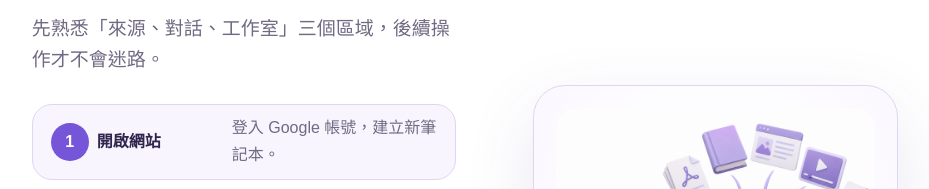
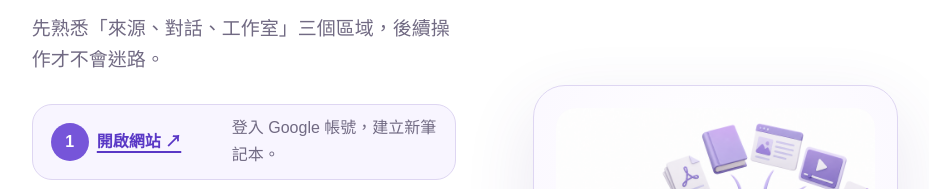
Before and after one commit to cew123452000-Abby/notebooklm-teacher-workshop, a plain HTML site: page index.html in a window 1280 px wide. Shown: the part 1746-1935 px from the top of the page, without its empty margins (305-1234 px from the left). Drawn offline with Linux system fonts and the light colour scheme.

Commit message:
連結單元一至 NotebookLM

```diff
--- a/index.html
+++ b/index.html
@@ -89,7 +89,7 @@
         <h2>建立第一本教學筆記本</h2>
         <p class="lead">先熟悉「來源、對話、工作室」三個區域，後續操作才不會迷路。</p>
         <ol class="steps">
-          <li><b>開啟網站</b><span>登入 Google 帳號，建立新筆記本。</span></li>
+          <li><a class="step-link" href="https://notebooklm.google.com/" target="_blank" rel="noopener noreferrer" aria-label="在新分頁開啟 NotebookLM 網站">開啟網站 ↗</a><span>登入 Google 帳號，建立新筆記本。</span></li>
           <li><b>命名筆記本</b><span>輸入「五年級綜合活動－情緒覺察與同理」。</span></li>
           <li><b>辨識三區</b><span>來源用來選教材；對話用來提問；工作室用來產生成果。</span></li>
         </ol>
--- a/styles.css
+++ b/styles.css
@@ -92,6 +92,8 @@ main { margin-left: var(--sidebar); padding-top: 76px; overflow: hidden; }
 .steps li { counter-increment: steps; display: grid; grid-template-columns: 46px 135px 1fr; align-items: center; min-height: 76px; background: var(--pale); border: 1px solid var(--line); border-radius: 20px; padding: 10px 18px; }
 .steps li::before { content: counter(steps); width: 38px; height: 38px; border-radius: 50%; display: grid; place-items: center; color: #fff; font-weight: 800; background: var(--purple); }
 .steps li span { color: var(--muted); }
+.step-link { width: fit-content; min-height: 44px; display: inline-flex; align-items: center; color: var(--purple-dark); font-weight: 800; text-underline-offset: 4px; text-decoration-thickness: 2px; }
+.step-link:hover { color: var(--purple); }
 .visual-card { background: radial-gradient(circle at 50% 35%, #fff, #faf7ff); border: 1px solid var(--line); border-radius: 32px; padding: 22px; box-shadow: var(--shadow); }
 .visual-card img { width: 100%; max-height: 520px; object-fit: contain; border-radius: 20px; }
 .visual-card.compact img { max-height: 400px; }
```
